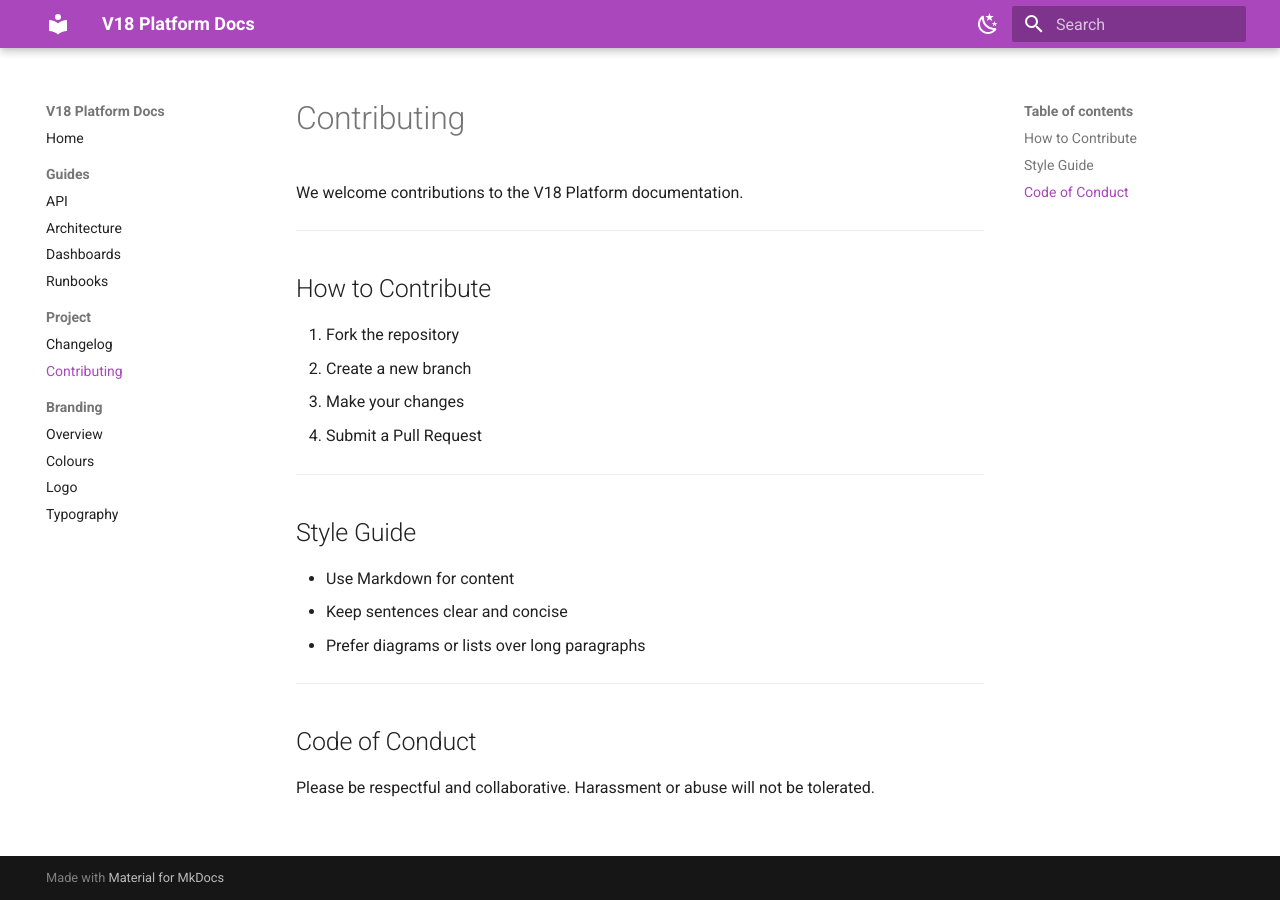
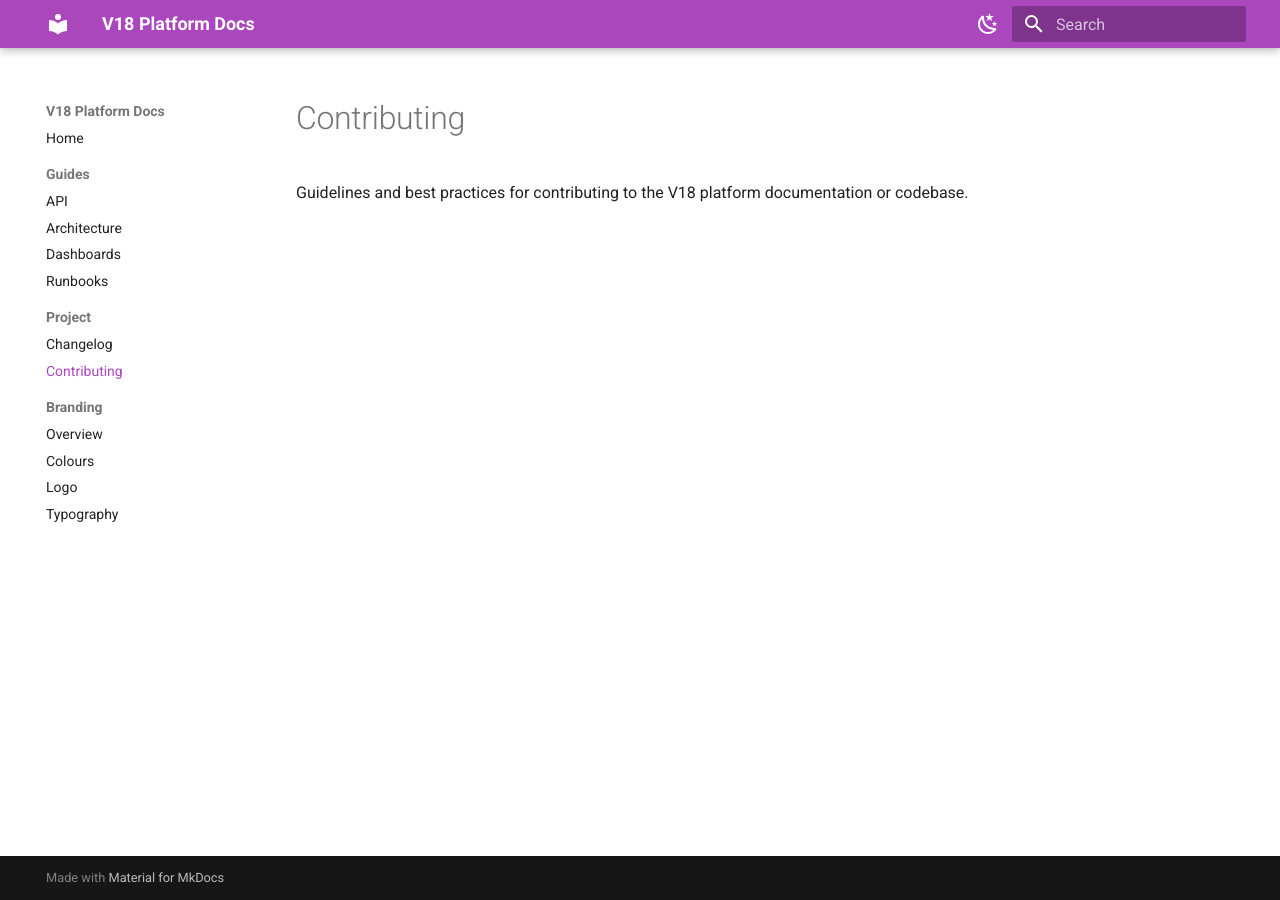
Before and after one commit to Kello54/Buildy, an MkDocs documentation site: the page built from docs/contributing.md, in a window 1280 px wide. Built offline with MkDocs 1.6.1 and Material for MkDocs 9.7.7, drawn with Linux system fonts in a browser that asks for light colours.

Commit message:
Update contributing.md

```diff
--- a/docs/contributing.md
+++ b/docs/contributing.md
@@ -1,26 +1,3 @@
 # Contributing
 
-We welcome contributions to the V18 Platform documentation.
-
----
-
-## How to Contribute
-
-1. Fork the repository
-2. Create a new branch
-3. Make your changes
-4. Submit a Pull Request
-
----
-
-## Style Guide
-
-- Use Markdown for content
-- Keep sentences clear and concise
-- Prefer diagrams or lists over long paragraphs
-
----
-
-## Code of Conduct
-
-Please be respectful and collaborative. Harassment or abuse will not be tolerated.
+Guidelines and best practices for contributing to the V18 platform documentation or codebase.
```
